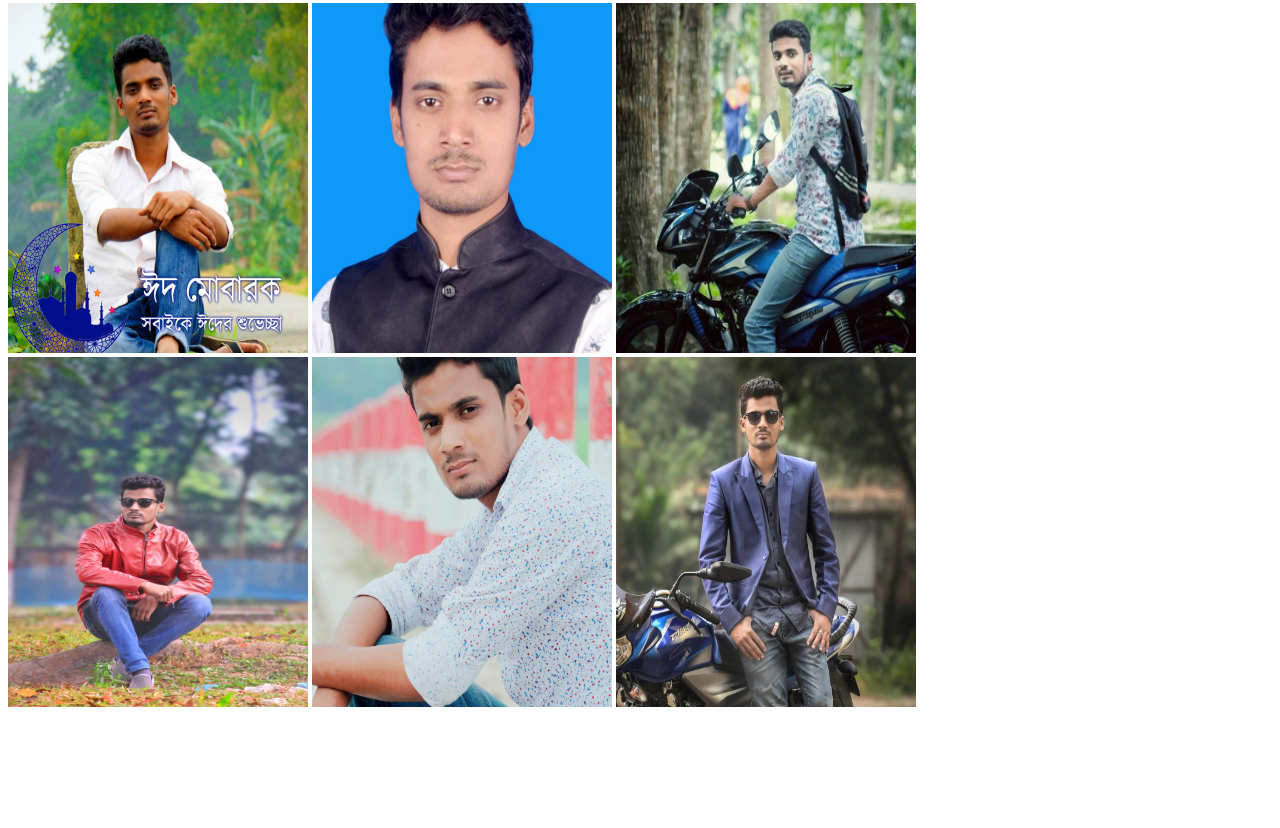
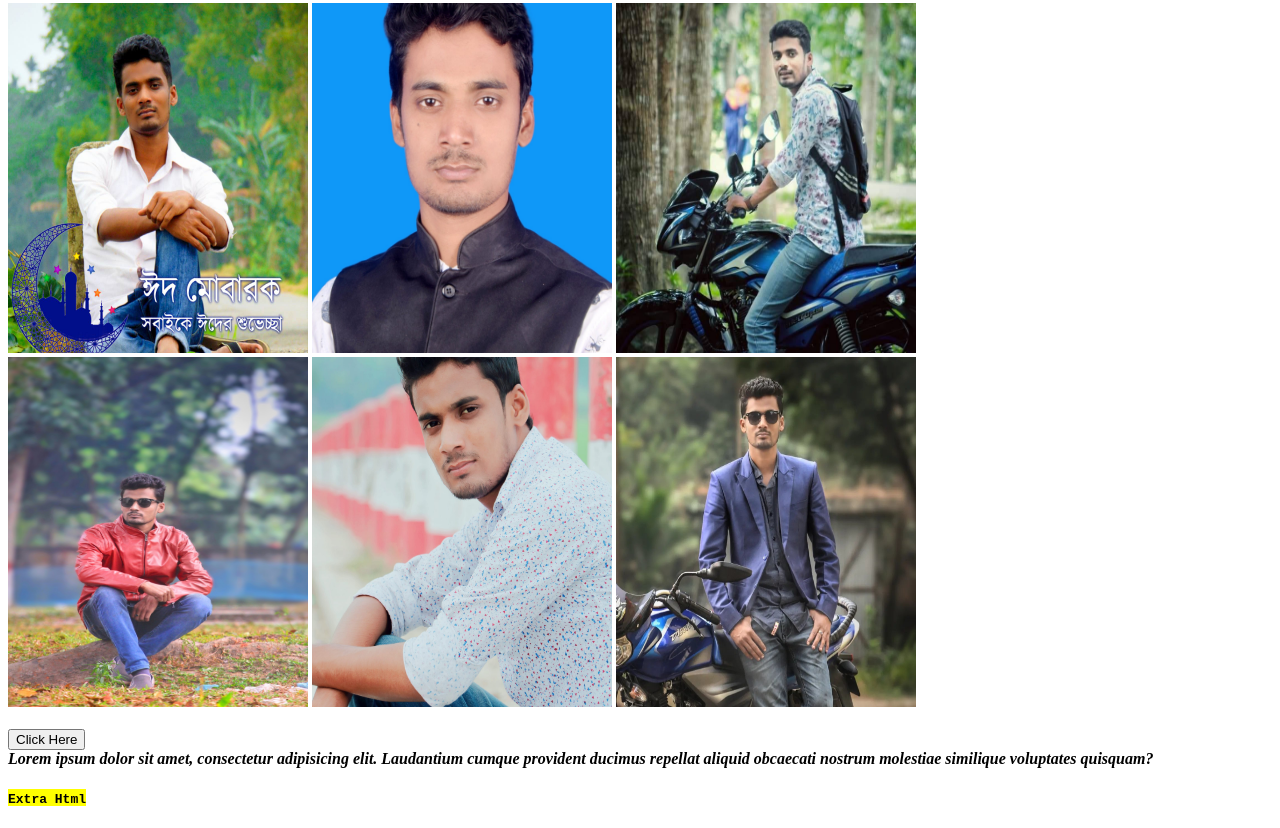
Before and after one commit to robin604680/class-2, a plain HTML site: page index.html in a window 1280 px wide. Shown: the part 1241-2069 px from the top of the page. Before the commit the page ends 1960 px from the top, so only its background shows below. Drawn offline with Linux system fonts and the light colour scheme.

Commit message:
added button & section tag

```diff
--- a/index.html
+++ b/index.html
@@ -47,7 +47,13 @@
     <img src="./Img/abc (3).jpg" alt="" width="300px" height="350px"> <br>
     <img src="./Img/abc (4).jpg" alt="" width="300px" height="350px">
     <img src="./Img/abc (5).jpg" alt="" width="300px" height="350px">
-    <img src="./Img/abc (6).jpg" alt="" width="300px" height="350px">
+    <img src="./Img/abc (6).jpg" alt="" width="300px" height="350px"> <br><br>
+
+
+    <button>Click Here</button>
+    <section><i><b> Lorem ipsum dolor sit amet, consectetur adipisicing elit. Laudantium cumque provident ducimus repellat aliquid obcaecati nostrum molestiae similique voluptates quisquam?</i></b></section>
+
+    <h4><mark><code> Extra Html</code></mark></h4>
 
 
 </body>
```
